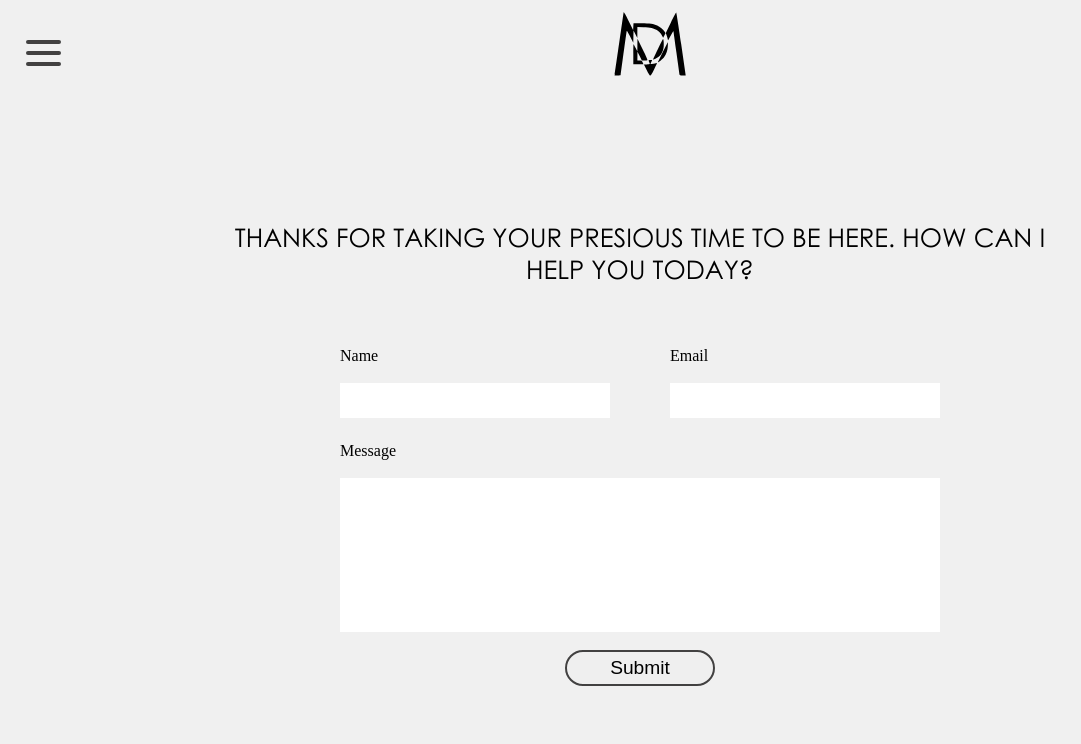
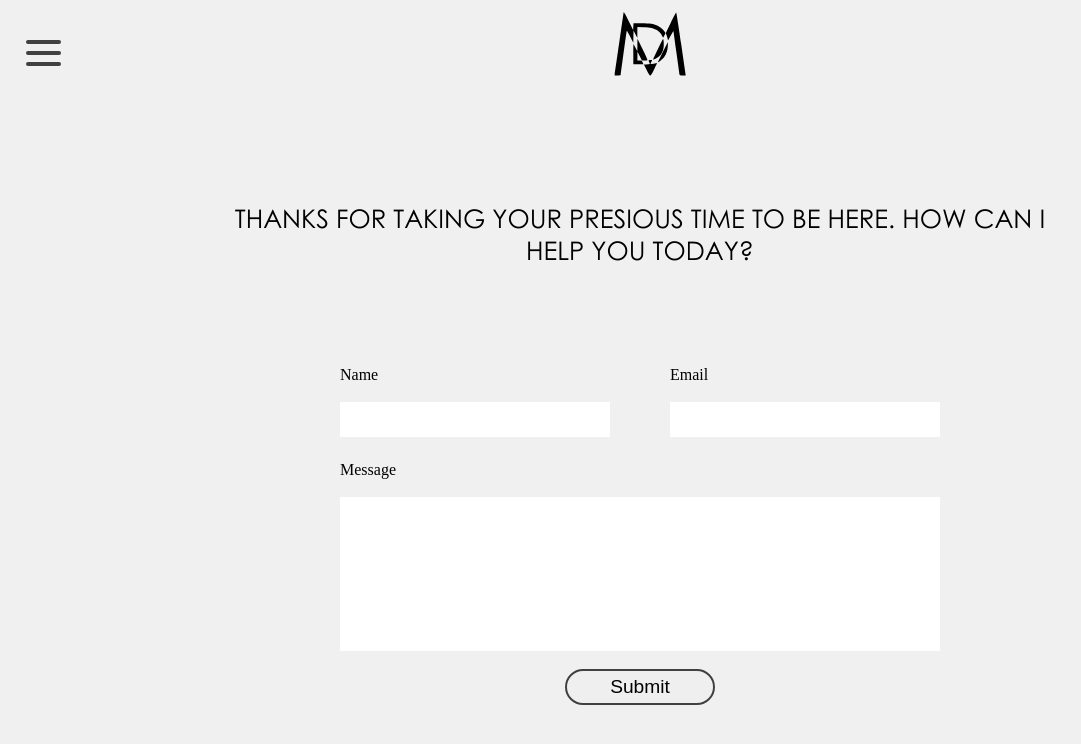
Before and after one commit to dumildematos/personal-portfolio, a React (Create React App) app: page /contact in a window 1280 px wide. Shown: the top 744 px of the page, without its empty margins (0-1081 px from the left). Built offline with nearby package versions, Linux system fonts and the light colour scheme.

Commit message:
create contact from

```diff
--- a/src/components/contact/Contact.css
+++ b/src/components/contact/Contact.css
@@ -18,7 +18,7 @@
   font-size: 1.6em;
 }
 .form-box{
-  margin-top: -10%;
+  margin-top: -4%;
 }
 form{
   width: 600px;
```
